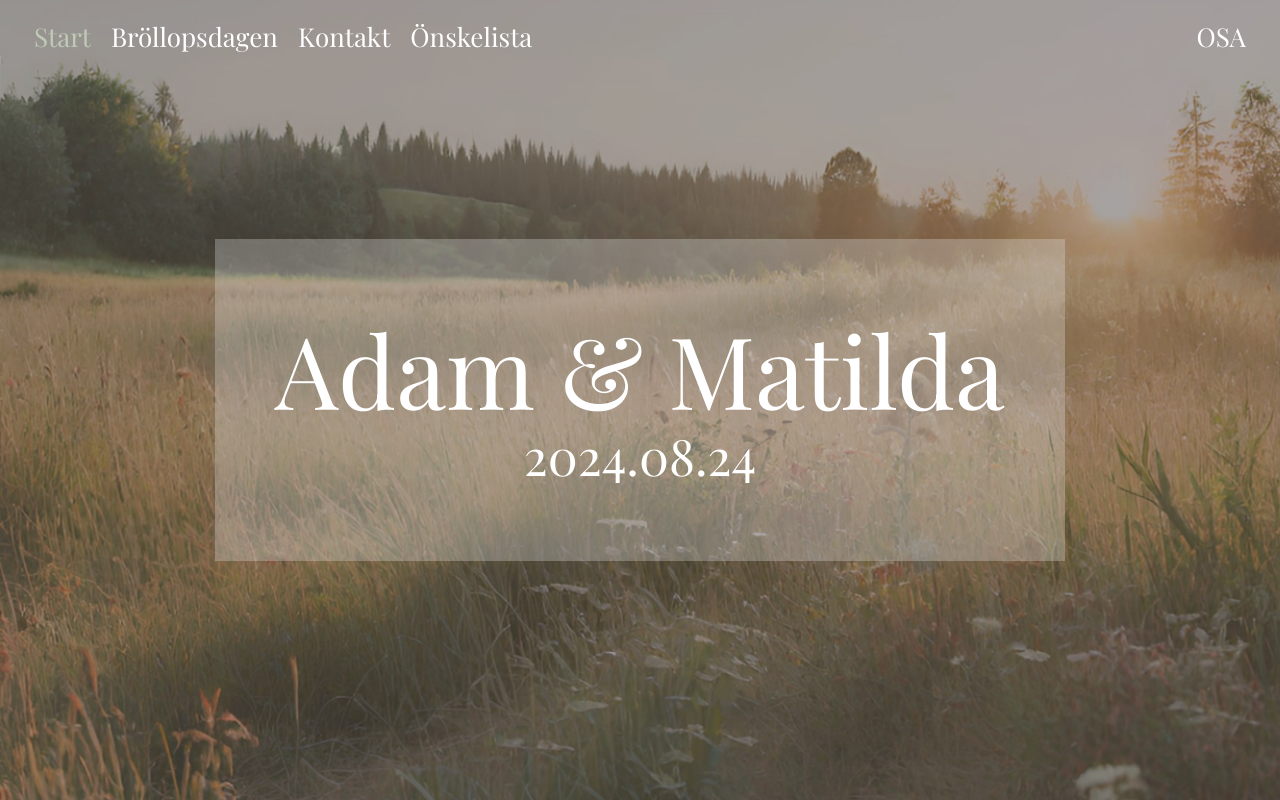
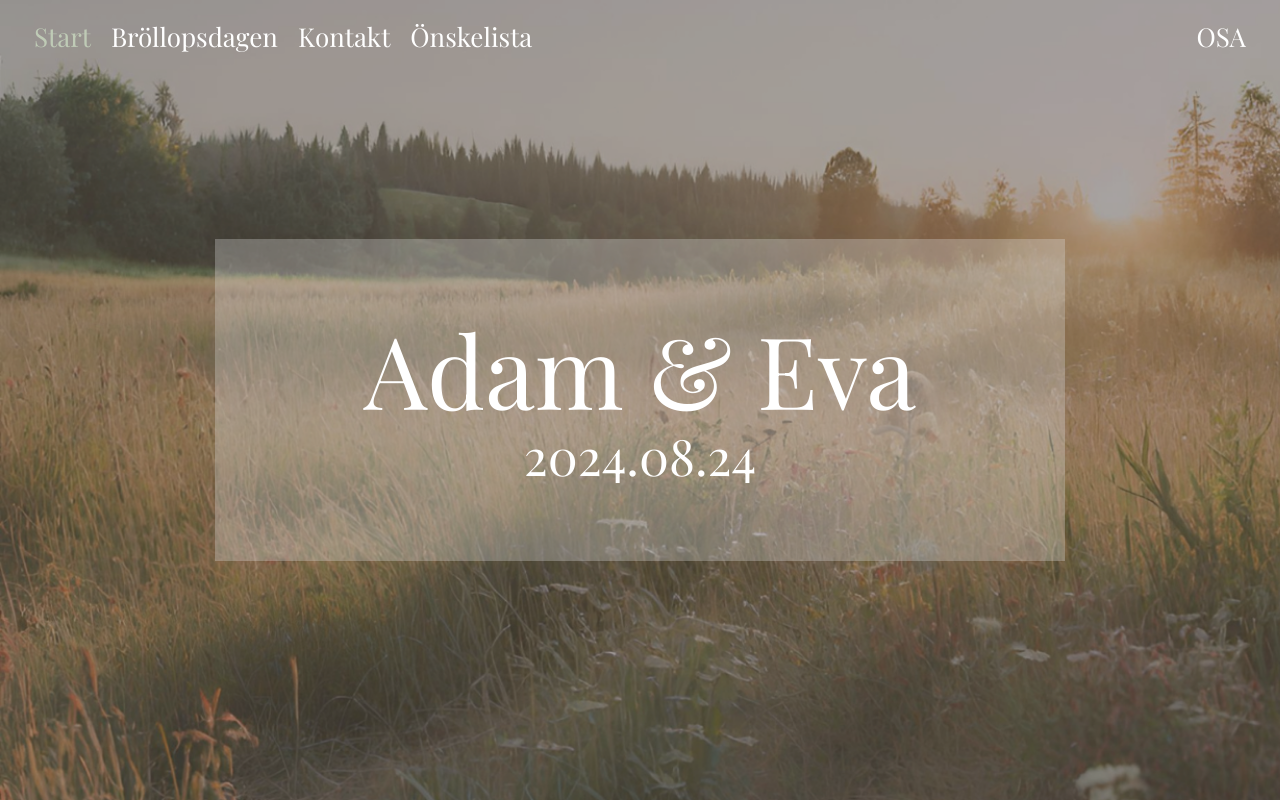
Before and after one commit to AdamOlevall/Wedding_Web, a React app: page / in a window 1280 px wide. Built offline with nearby package versions, Linux system fonts and the light colour scheme.

Commit message:
test max-height

```diff
--- a/src/components/Home/HomeComponent.js
+++ b/src/components/Home/HomeComponent.js
@@ -5,7 +5,7 @@ const HomeComponent = () =>  {
   return (
     <div className="background--home">
       <div className="content--home">
-              <p className="header-text--home">Adam & Matilda</p>
+              <p className="header-text--home">Adam & Eva</p>
               <p className="header-text-small--home">2024.08.24</p>
       </div>
     </div>
--- a/src/index.css
+++ b/src/index.css
@@ -6,6 +6,7 @@ body {
   background-repeat: no-repeat;
   background-size: cover;
   height: 100vh;
+  max-height: 100vh;
 }
 
 .root {
```
